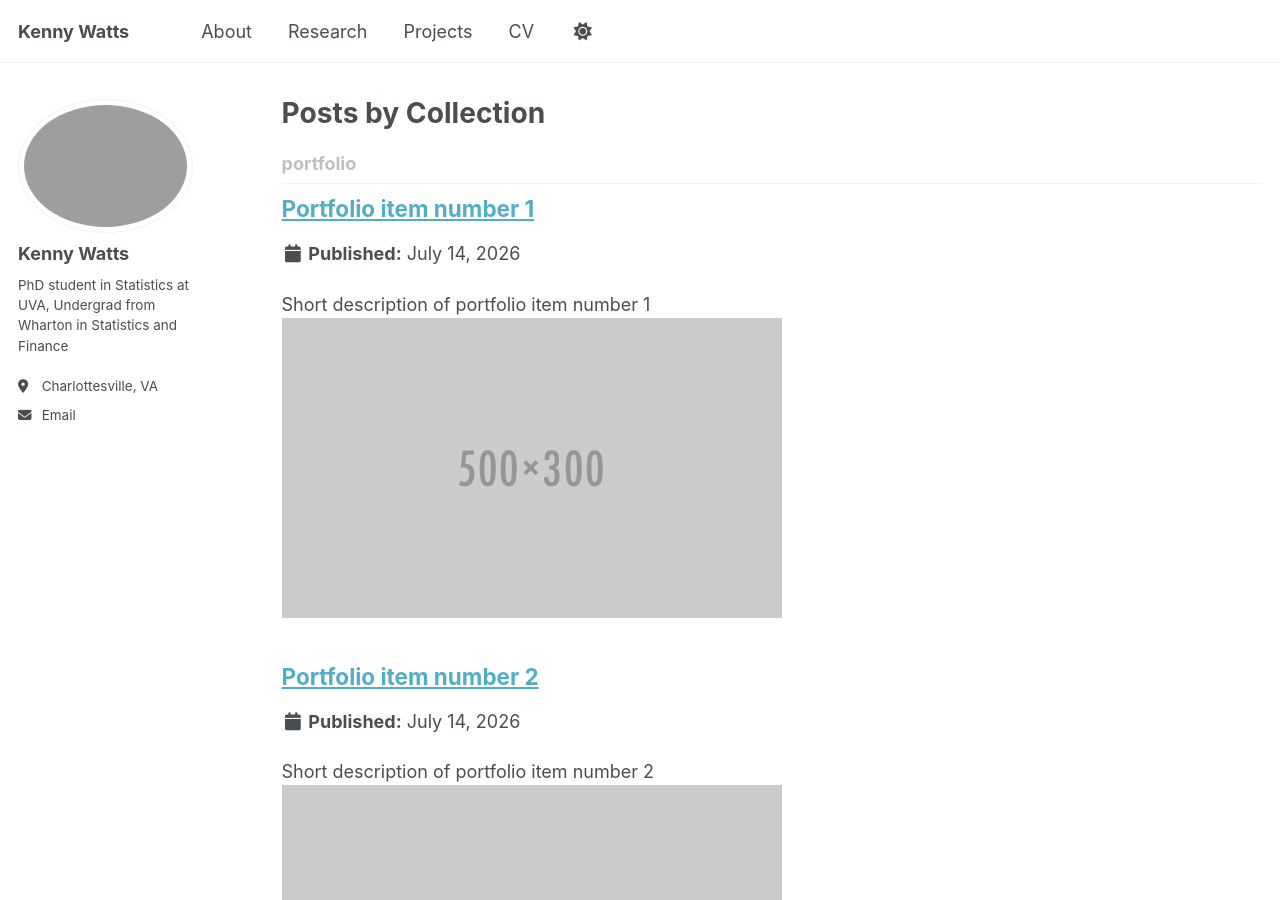
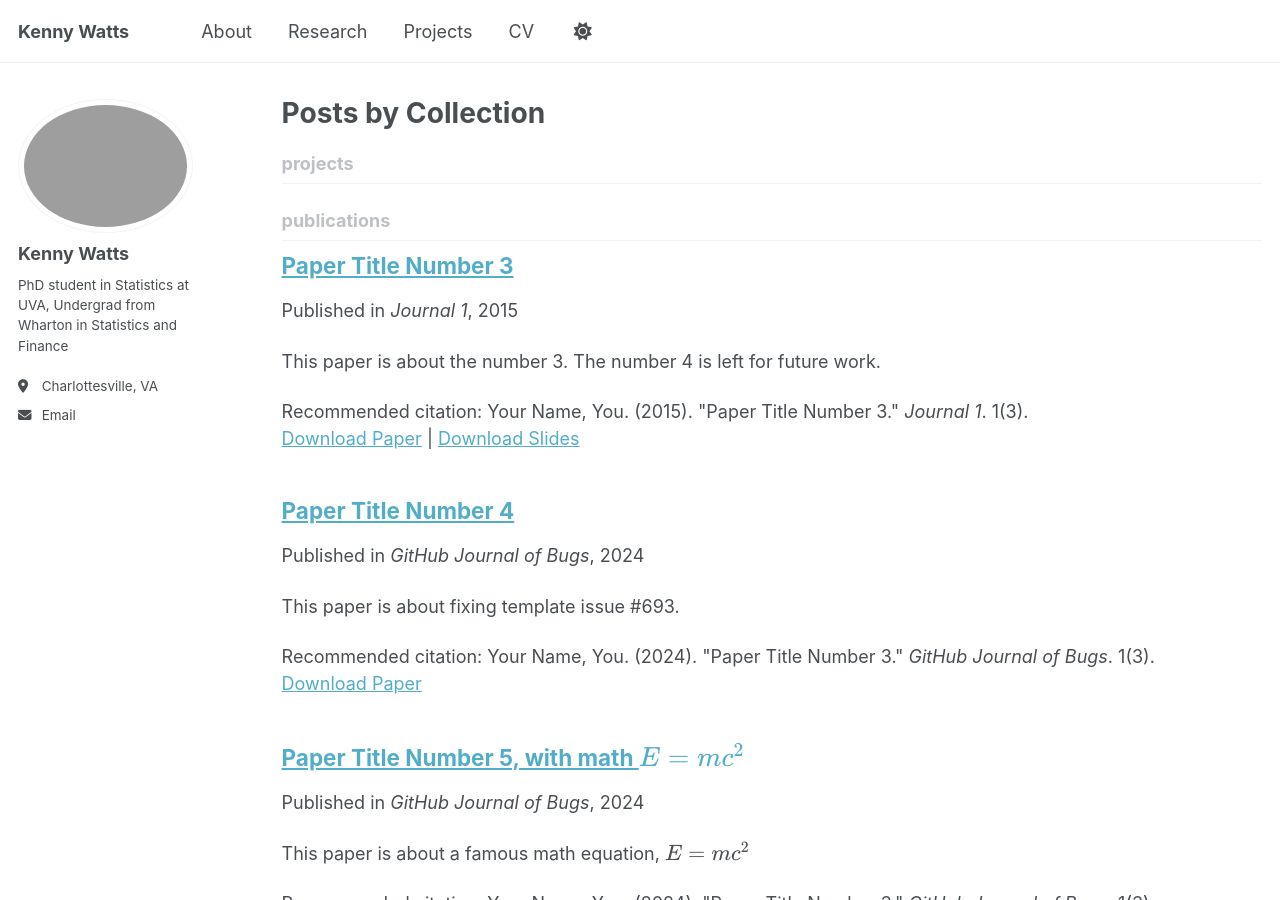
Before and after one commit to kennyws/kennywatts.github.io, a Jekyll site: the page built from _pages/collection-archive.html, in a window 1280 px wide and 900 px high. Built offline with Jekyll 4.4.1, drawn with Linux system fonts in a browser that asks for light colours; a script bundle is joined from its source files by our own code; library files that are not in the unit come from our copies.

Commit message:
Update _config.yml

```diff
--- a/_config.yml
+++ b/_config.yml
@@ -226,7 +226,7 @@ collections:
   publications:
     output: true
     permalink: /:collection/:path/
-  portfolio:
+  projects:
     output: true
     permalink: /:collection/:path/
   talks:
@@ -272,10 +272,10 @@ defaults:
       author_profile: true
       share: true
       comments: true
-  # _portfolio
+  # _projects
   - scope:
       path: ""
-      type: portfolio
+      type: projects
     values:
       layout: single
       author_profile: true
@@ -289,6 +289,7 @@ defaults:
       layout: talk
       author_profile: true
       share: true
+
 
 
 # Sass/SCSS
```
